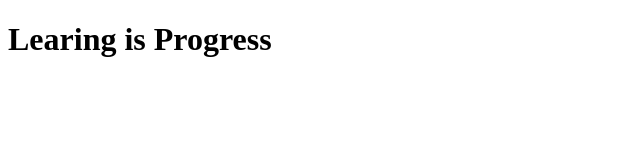
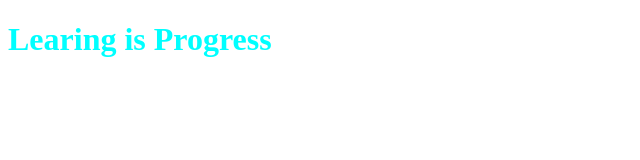
Before and after one commit to codewithSiddique/Learning, a plain HTML site: page index.html in a window 1280 px wide. Shown: the whole page, without its empty margins (0-640 px from the left). Drawn offline with Linux system fonts and the light colour scheme.

Commit message:
added css

```diff
--- /dev/null
+++ b/index.css
@@ -0,0 +1,3 @@
+h1{
+    color: aqua;
+}
--- a/index.html
+++ b/index.html
@@ -4,6 +4,7 @@
     <meta charset="UTF-8">
     <meta name="viewport" content="width=device-width, initial-scale=1.0">
     <title>Document</title>
+    <link href="index.css" rel="stylesheet"/>
 </head>
 <body>
     <h1>Learing is Progress</h1>
```
